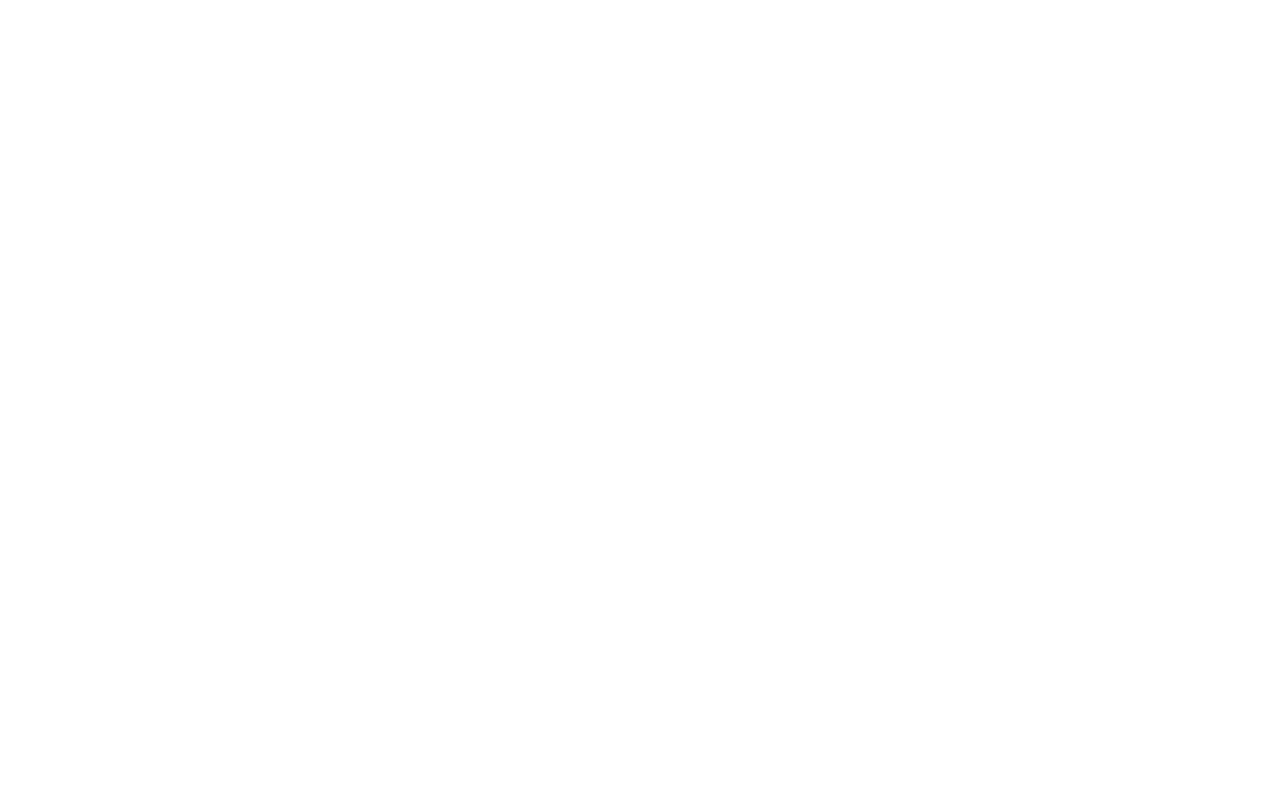
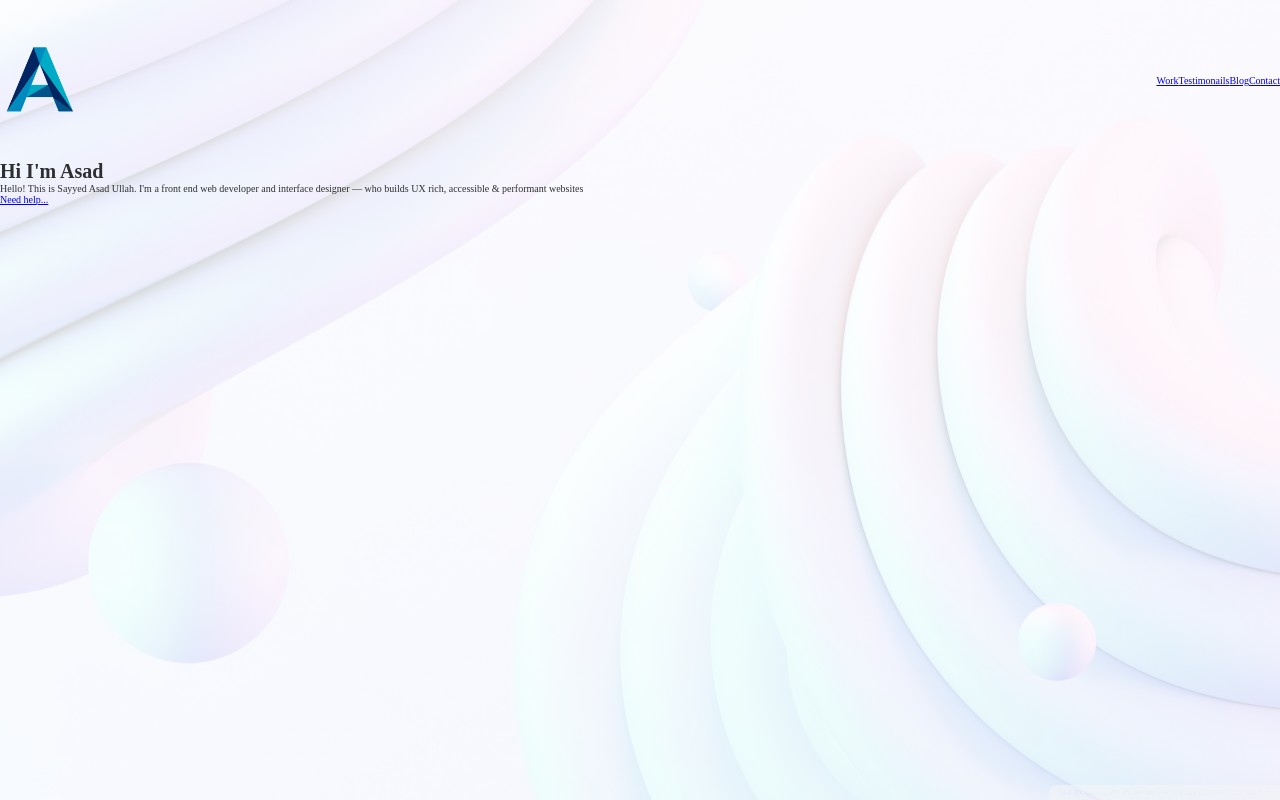
Before and after one commit to front-end786/SAU-Portfolio, a React (Create React App) app: page / in a window 1280 px wide. Built offline with nearby package versions, Linux system fonts and the light colour scheme; a web font is replaced by a local one.

Commit message:
SAU_Header

```diff
--- a/src/App.js
+++ b/src/App.js
@@ -4,14 +4,17 @@
   )
 }
 function Hero() {
-  <header>
-    <Navbar />
-  </header>
+  return (
+    <header>
+      <Navbar />
+      <HeroText />
+    </header>
+  )
 }
 function Navbar() {
   return (
     <nav>
-      <img src="public/Asad-logo.png" alt="Asad-Logo" />
+      <img src="Asad-logo.png" alt="Asad-Logo" />
       <div className="nav-item-parent">
         <a href="/">Work</a>
         <a href="/projects">Testimonails</a>
@@ -21,3 +24,13 @@
     </nav>
   )
 }
+
+function HeroText() {
+  return (
+    <div>
+      <h1>Hi I'm Asad</h1>
+      <p>Hello! This is Sayyed Asad Ullah. I'm a front end web developer and interface designer — who builds UX rich, accessible & performant websites </p>
+      <a href="#">Need help...</a>
+    </div>
+  )
+}
--- a/src/index.css
+++ b/src/index.css
@@ -1,7 +1,78 @@
 @import url("https://fonts.googleapis.com/css2?family=Proxima+Nova:wght@100;200;300;400;500;600;700;800&family=Proxima+Nova:ital,wght@1,700&display=swap");
 
-/* background:linear-gradient(to top  left,#00abc5,#008bbf,#00548b,#002561) */
+/*-----------------------------------
+Basic Structure ---------------------
+-------------------------------------
+*/
 * {
   font-family: "Proxima Nova", serif;
-  font-weight: 200;
+  margin: 0;
+  padding: 0;
+  box-sizing: border-box;
 }
+
+/*-----------------------------------
+Web App Font Size -------------------
+-------------------------------------
+*/
+
+html {
+  font-size: 62.5%;
+}
+
+/*-----------------------------------
+Reuse Variables ---------------------
+-------------------------------------
+*/
+
+:root {
+  --basic-gradient: linear-gradient(
+    to top left,
+    #00abc5,
+    #008bbf,
+    #00548b,
+    #002561
+  );
+  --black-color: #000000;
+  --white-color: #fbf7ec;
+  --text-color: #2e2f31;
+  --similar-mini: 0.5rem;
+  --similar: 1rem;
+  --simiar-mini-huge: 1.5rem;
+  --nav-height: 20vh;
+}
+
+/*-----------------------------------
+WebApp Body Style -------------------
+-------------------------------------
+*/
+
+body {
+  color: var(--text-color);
+  background-color: var(--white-color);
+}
+
+header {
+  background: linear-gradient(
+      to bottom right,
+      rgba(255, 255, 255, 0.8),
+      rgba(255, 255, 255, 0.6)
+    ),
+    url(../public/bg.jpg);
+  background-position: center;
+  background-size: cover;
+  background-attachment: fixed;
+  height: 100vh;
+}
+
+nav {
+  height: var(--nav-height);
+  display: flex;
+  justify-content: space-between;
+  align-items: center;
+}
+
+nav img {
+  max-width: 80px;
+  max-height: 80px;
+}
```
Also changed, not shown: public/bg.jpg (added).
